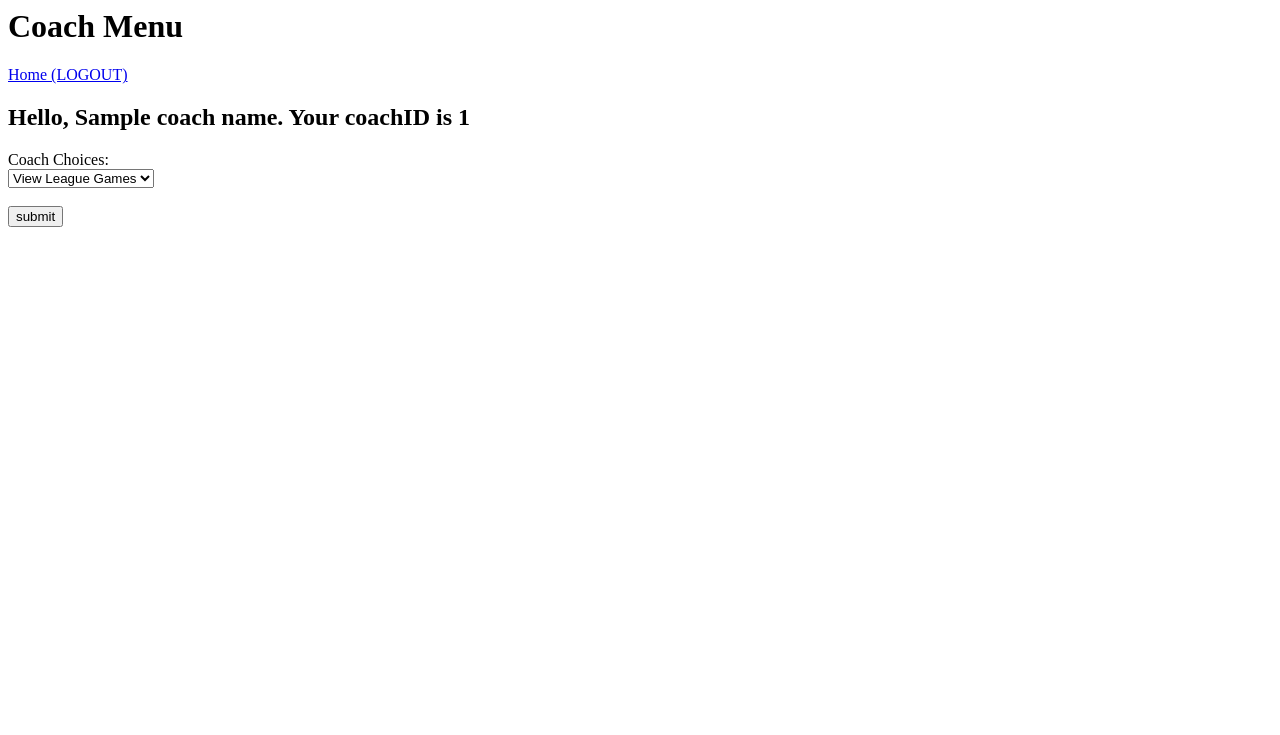
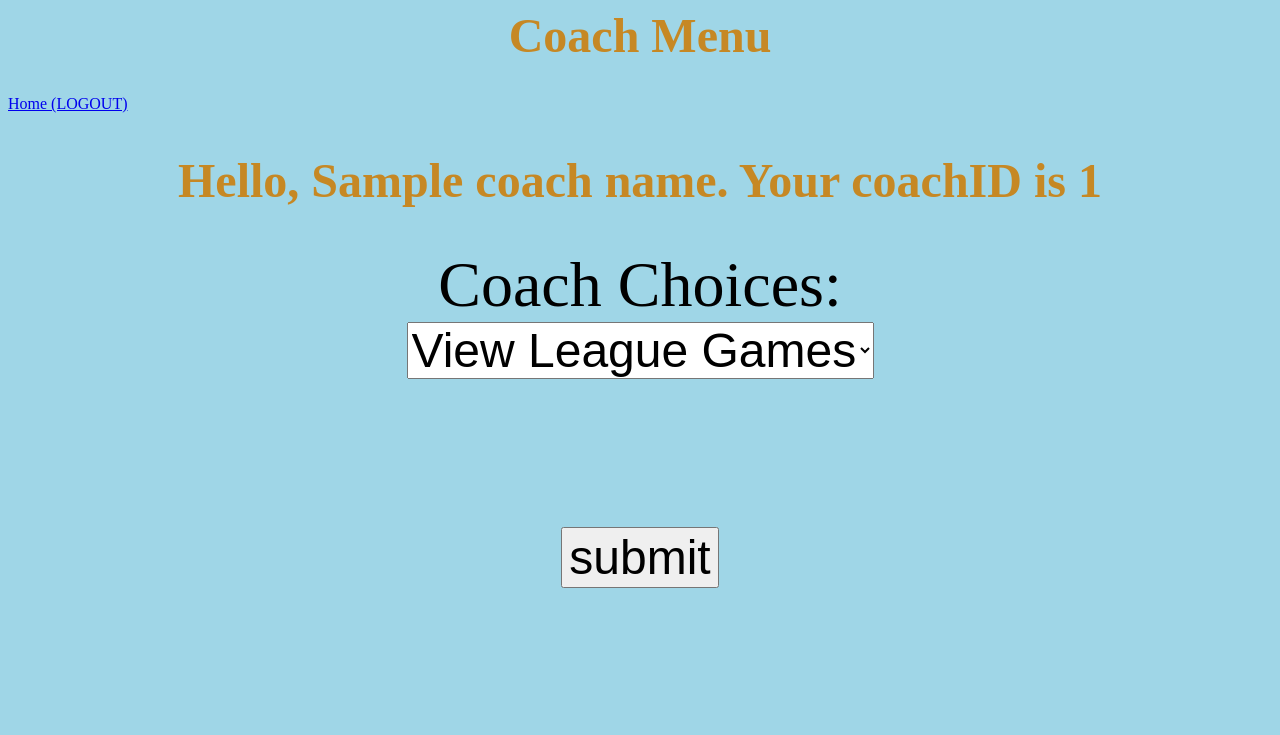
Before and after one commit to everettprussak/SoccerWebsite, a Flask app: template template/coach.html in a window 1280 px wide. Shown: the top 735 px of the page. Run offline with Flask 3, Linux system fonts and the light colour scheme; the template is opened without the code that fills it: most values are stand-ins (such as "Sample title", 1, 10 or a date in 2020).

Commit message:
Update coach.html

```diff
--- a/template/coach.html
+++ b/template/coach.html
@@ -1,20 +1,30 @@
+<!-- this is the creating of the page -->
 <html>
+  <!-- this is setting the backround color of the page -->
+  <body style="background-color:rgb(159, 214, 231);">
     <title>Coach Menu</title>
-<h1>Coach Menu</h1>
+    <!-- this is the title for the coach menu -->
+    <center><h1 style="font-size: 3rem; color: #c68824">Coach Menu</h1></center>
+    <!-- this is the link to return back to the home page -->
     <a href="index"> Home (LOGOUT) </a>
-<h2>Hello, {{coachName }}. Your coachID is {{coachID }} </h2>
-
-<form action = "{{ url_for('coach') }}" method = "post">Coach Choices:</a>
+    <!-- this is the title welcoming the coach signed in -->
+    <center><h2 style="font-size: 3rem; color: #c68824">Hello, {{coachName }}. Your coachID is {{coachID }} </h2></center>
+    <!-- creates a selection text box-->
+    <center><form action = "{{ url_for('coach') }}" style="font-size: 4rem; color: #000000" method = "post">Coach Choices:</a>
       <br>
-<select name="option" id="option">
+      <!-- all the options for the coach to veiw -->
+      <center><select name="option" id="option" style="font-size: 3rem; color: #000000">
         <option value="league">View League Games</option>
         <option value="team">Team Stats</option>
         <option value="coaches">View Other Coaches</option>
         <option value="standings">View Standings</option>
         <option value="goals">View All Goals</option>
-</select>
+      </select></center>
+      <!-- spacing -->
       <br>
       <br>
-<input type="submit" value="submit">
-</form>
+      <!-- creates a box and changes the the selected view when clicked -->
+      <input type="submit" value="submit" style="font-size: 3rem; color: #000000">
+    </form></center>
+  </body>
 </html>
```
Lines whose indentation alone changed are shown as unchanged.
